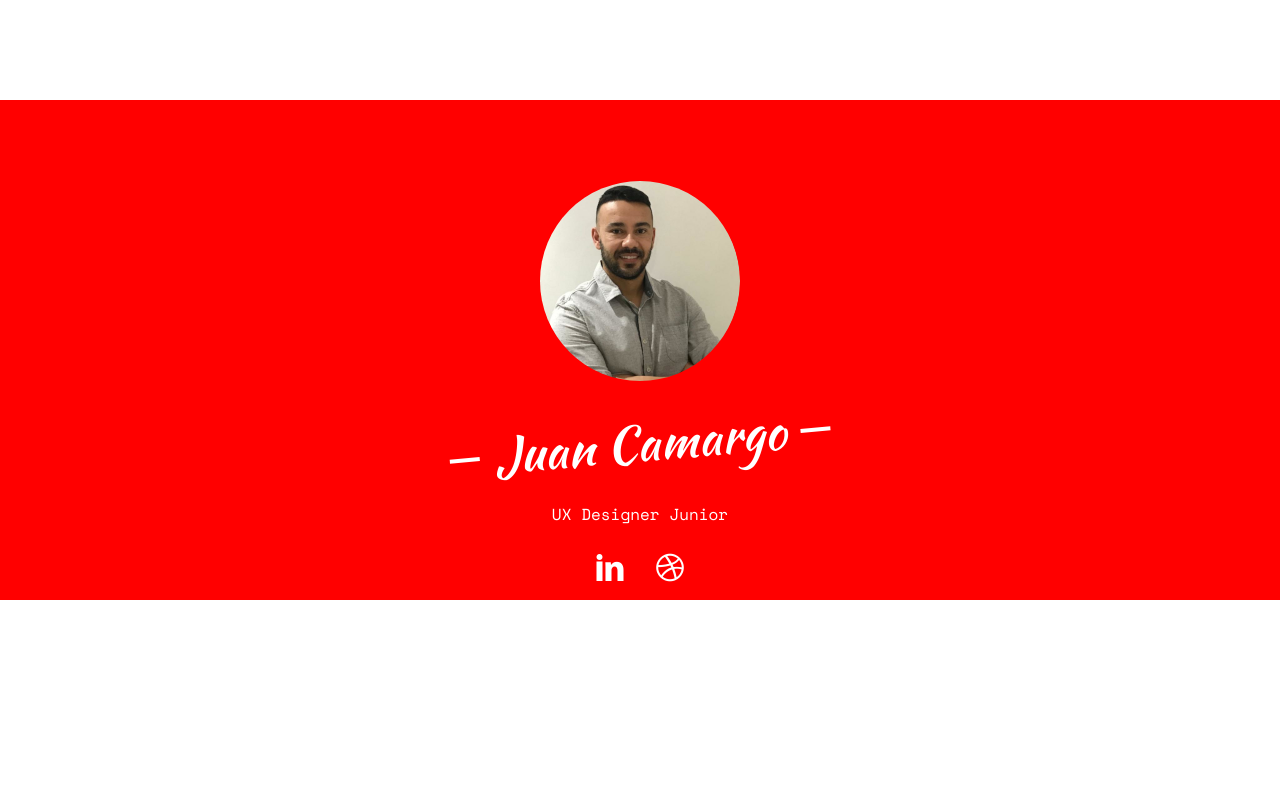
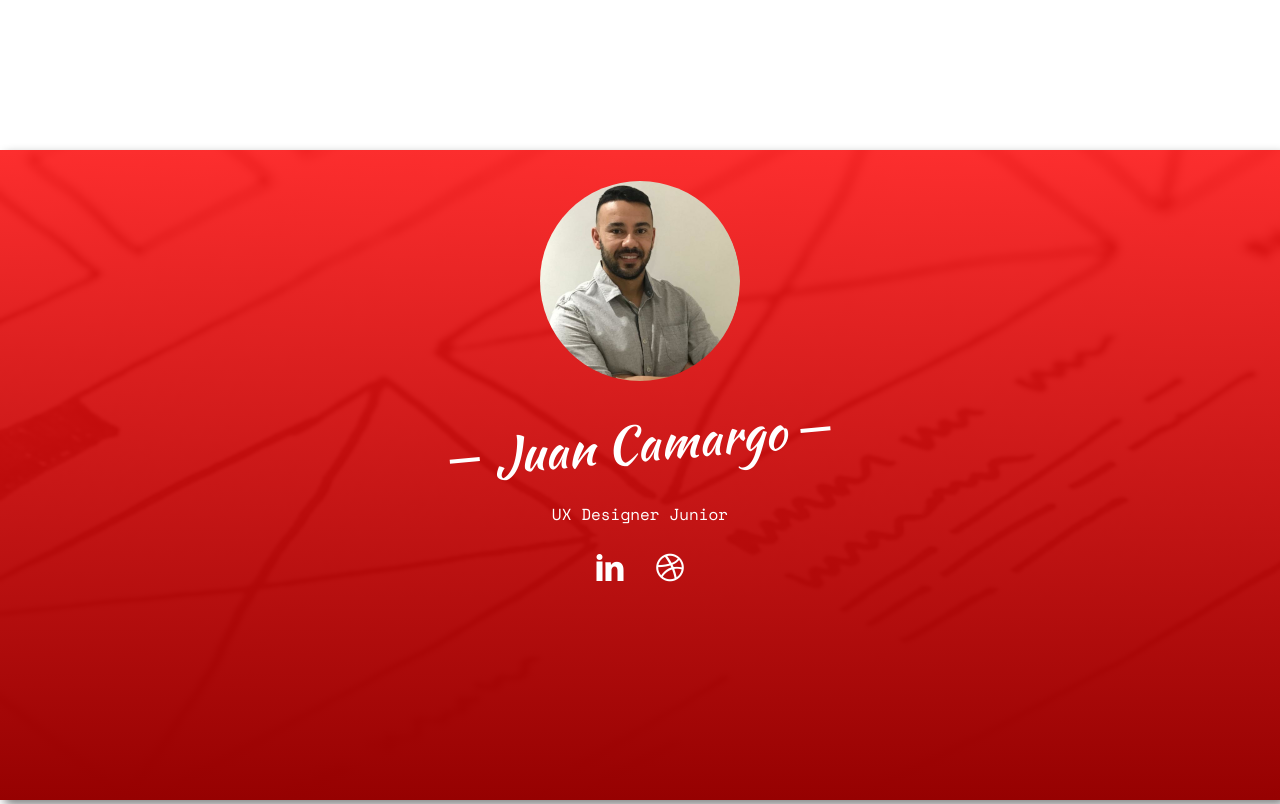
Before and after one commit to MRR1L0/prj_JuanUx, a plain HTML site: page index.html in a window 1280 px wide. Shown: the top 804 px of the page. Drawn offline with nearby package versions, Linux system fonts and the light colour scheme; some packages are replaced by stand-ins of ours; no server answers; files whose address does not match are found by name.

Commit message:
update
utilização de um fundo

```diff
--- a/css/style.css
+++ b/css/style.css
@@ -96,11 +96,13 @@ h1, h2, h3, h4, h5, h6, figure {
 #fh5co-header .overlay,
 .fh5co-cover .overlay {
   position: absolute;
-  top: 100px;
-  bottom: 200px;
+  top: 150px;
+  bottom: 0;
   left: 0;
   right: 0;
-  background: rgb(255 0 0);
+  background: linear-gradient(rgba(255, 21, 21, 0.884),rgb(150, 1, 1))
+  ,url(/images/fundo.png);
+  box-shadow: 5px 5px 10px rgba(0, 0, 0, 0.493);
 }
 #fh5co-header .display-t,
 .fh5co-cover .display-t {
```
Also changed, not shown: images/fundo.png (added).
